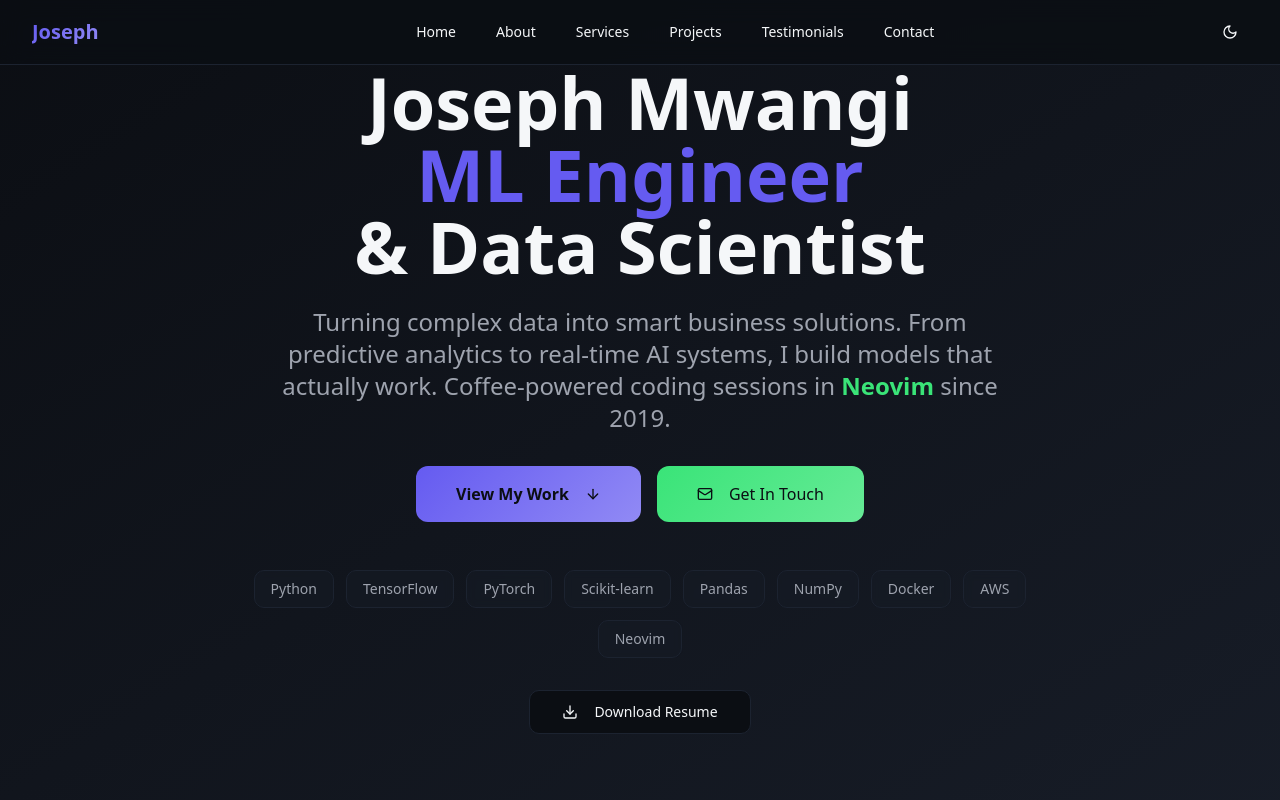
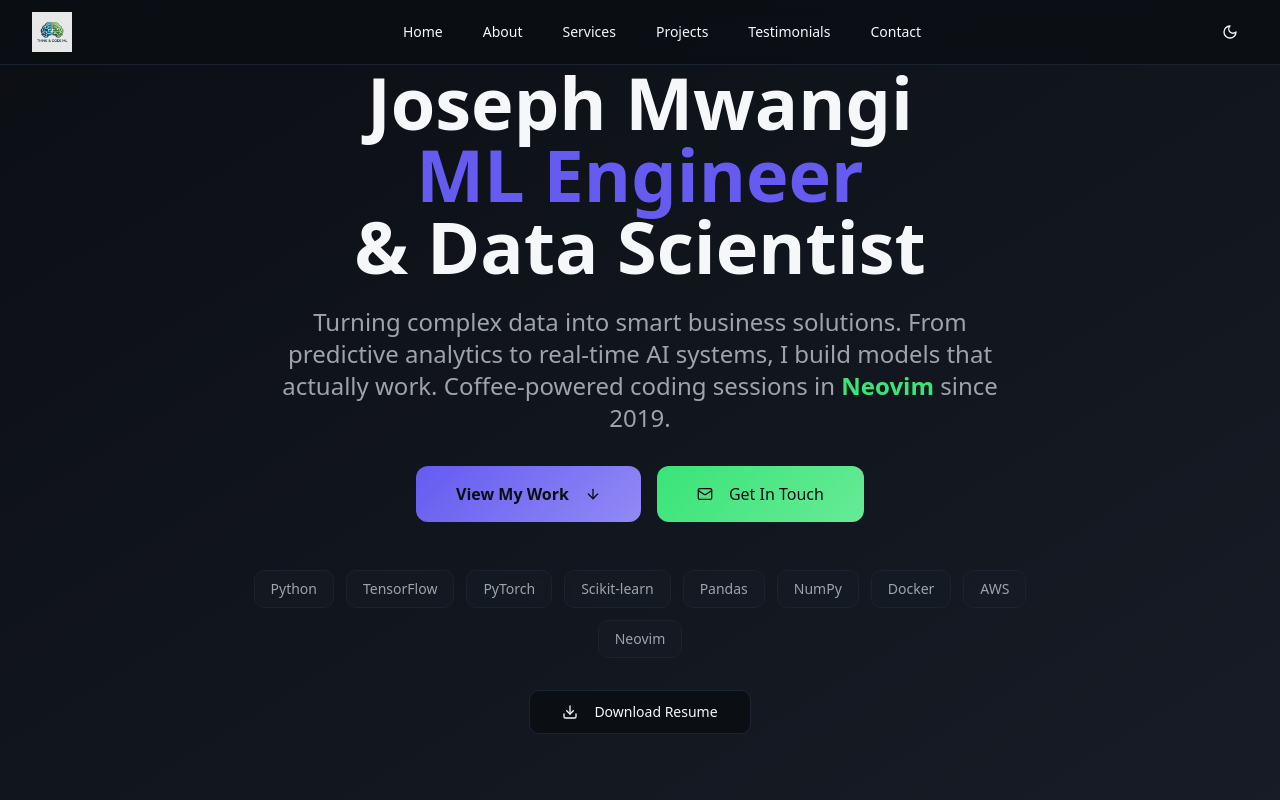
Before and after one commit to Mwangiboyle/vim-data-vision, a React (Vite) app: page / in a window 1280 px wide. Shown: the top 800 px of the page. Built offline with nearby package versions, Linux system fonts and the light colour scheme.

Commit message:
Change logo to provided image
Replace the existing "lovable" logo with the user-provided image in the Navbar component.

```diff
--- a/src/components/Navbar.tsx
+++ b/src/components/Navbar.tsx
@@ -28,9 +28,11 @@ const Navbar = () => {
       <div className="max-w-7xl mx-auto px-4 sm:px-6 lg:px-8">
         <div className="flex items-center justify-between h-16">
           <div className="flex-shrink-0">
-            <span className="text-xl font-bold bg-gradient-primary bg-clip-text text-transparent">
-              Joseph
-            </span>
+            <img
+              src="/lovable-uploads/cedc797f-33ab-4c4f-84e5-f421dfdfa1d7.png"
+              alt="Think & Code ML Logo"
+              className="h-10 w-auto"
+            />
           </div>
 
           {/* Desktop Navigation */}
```
Also changed, not shown: public/lovable-uploads/cedc797f-33ab-4c4f-84e5-f421dfdfa1d7.png (added).
